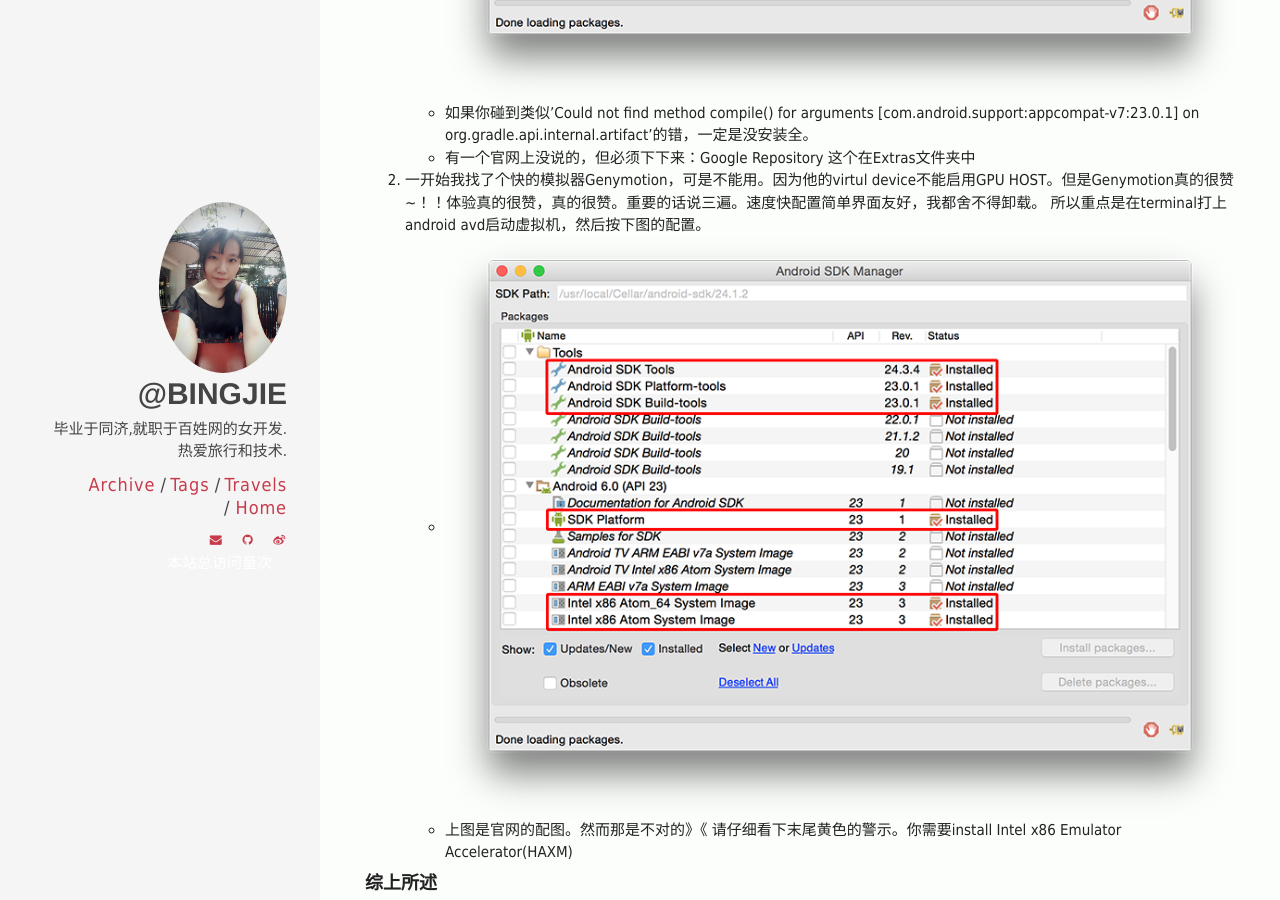
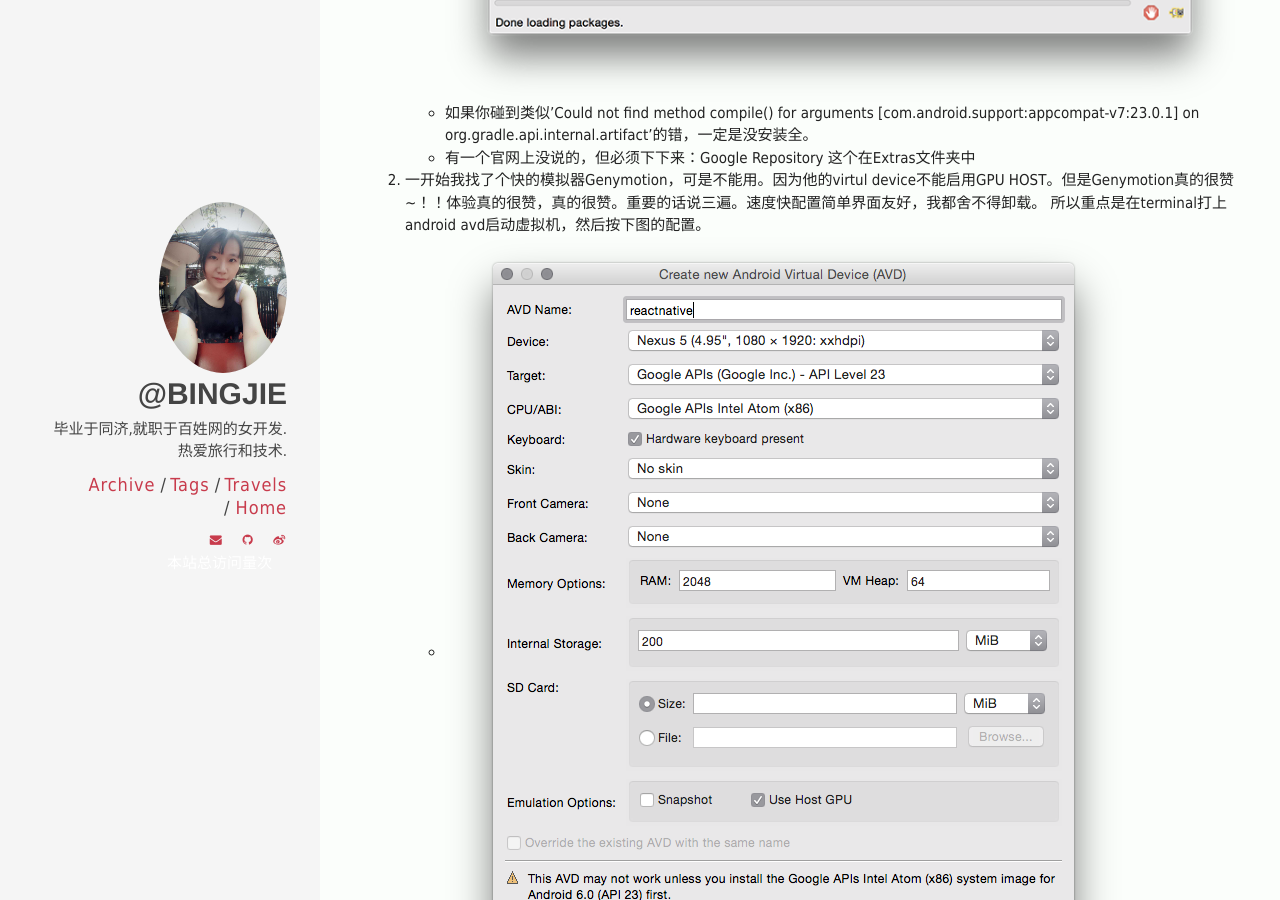
Before and after one commit to chaojimiaomiao/chaojimiaomiao.github.io, a Jekyll site: the page built from _posts/2015-11-25-react-native-android.md, in a window 1280 px wide and 900 px high, scrolled down 894 px. Built offline with Jekyll 4.4.1, drawn with Linux system fonts in a browser that asks for light colours; comment, search, counter and statistics services are not loaded.

Commit message:
改一个错误

```diff
--- a/_posts/2015-11-25-react-native-android.md
+++ b/_posts/2015-11-25-react-native-android.md
@@ -26,7 +26,7 @@ Nov 25, 2015
    + 有一个官网上没说的，但必须下下来：Google Repository 这个在Extras文件夹中
 6. 一开始我找了个快的模拟器Genymotion，可是不能用。因为他的virtul device不能启用GPU HOST。但是Genymotion真的很赞~！！体验真的很赞，真的很赞。重要的话说三遍。速度快配置简单界面友好，我都舍不得卸载。
 所以重点是在terminal打上android avd启动虚拟机，然后按下图的配置。
-   + ![image]({{ site.url }}/img/AndroidSDK1.png)
+   + ![image]({{ site.url }}/img/CreateAVD.png)
    + 上图是官网的配图。然而那是不对的》《 请仔细看下末尾黄色的警示。你需要install Intel x86 Emulator Accelerator(HAXM)
 
 #### 综上所述
```
Also changed, not shown: img/gradle.png (added).
